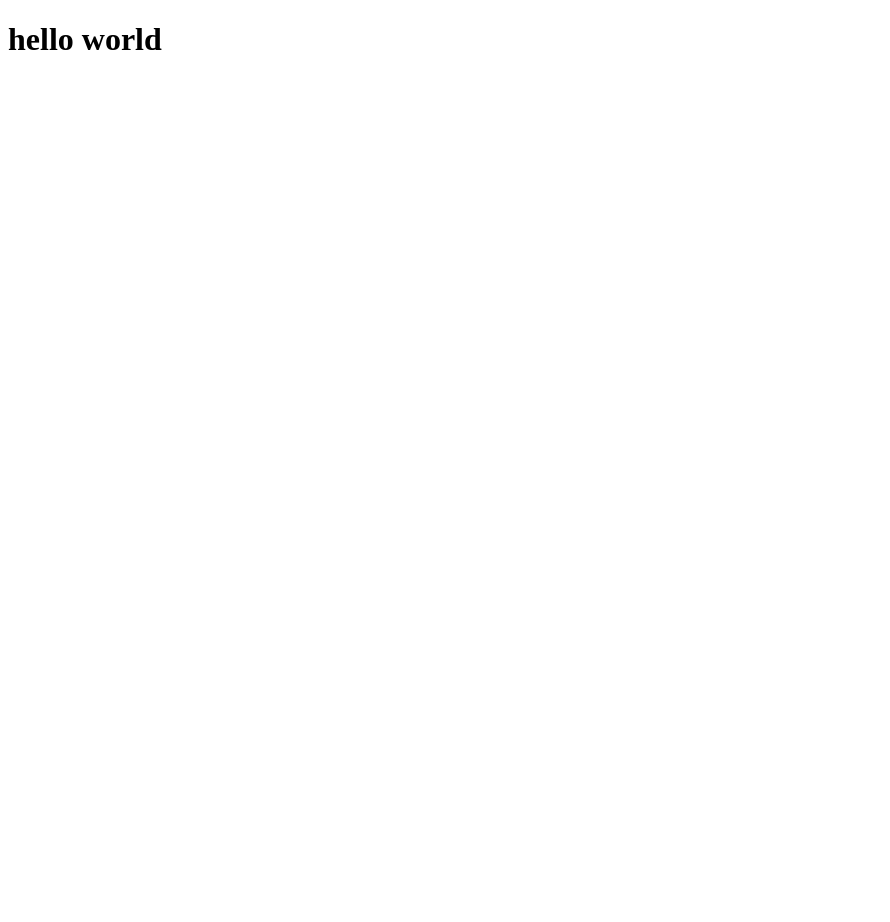
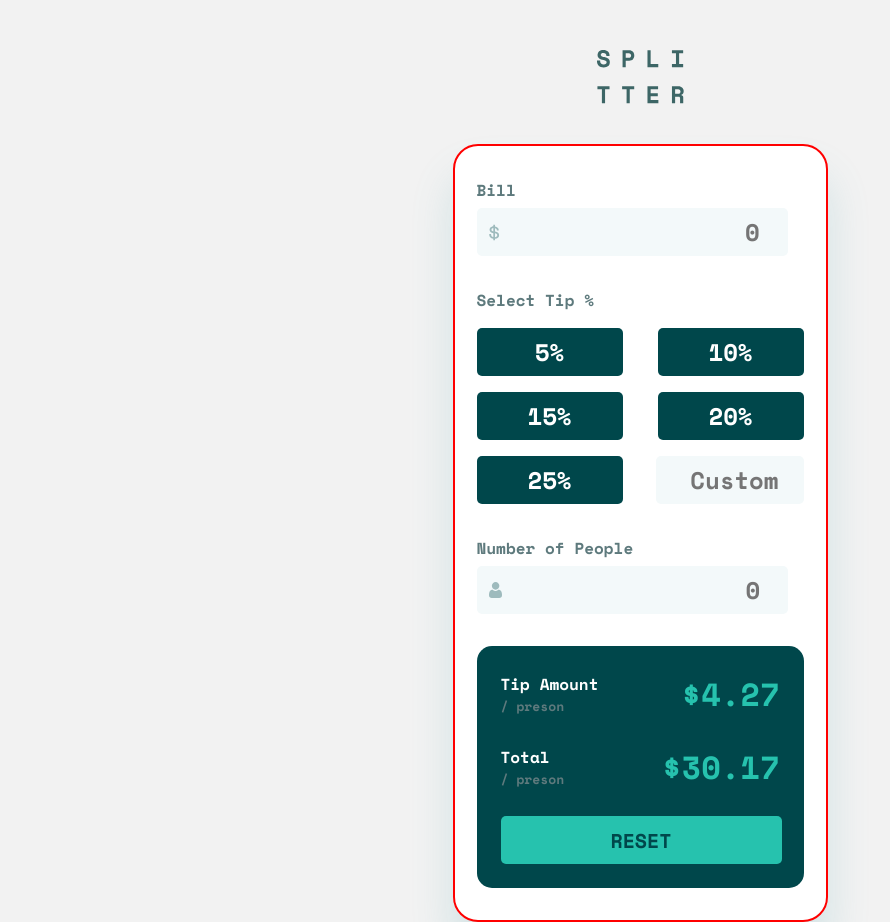
Before and after one commit to Datodia/Tip-Calculator-App, a plain HTML site: page index.html in a window 1280 px wide. Shown: the top 922 px of the page, without its empty margins (0-890 px from the left). Before the commit the page ends 800 px from the top, so only its background shows below. Drawn offline with nearby package versions, Linux system fonts and the light colour scheme.

Commit message:
feat: built markup

```diff
--- a/index.html
+++ b/index.html
@@ -5,9 +5,68 @@
     <meta http-equiv="X-UA-Compatible" content="IE=edge">
     <meta name="viewport" content="width=device-width, initial-scale=1.0">
     <link rel="stylesheet" href="style.css">
+    <link href="https://fonts.googleapis.com/css2?family=Space+Mono:wght@700&display=swap" rel="stylesheet">
     <title>Tip Calculator</title>
 </head>
 <body>
-    <h1>hello world</h1>
+    <div class="container">
+        <div class="title"></div>
+
+        <div class="box">
+            <div class="left">
+                <div class="bill">
+                    <h1>Bill</h1>
+                    <div class="input">
+                        <img src="assets/dolar.svg" alt="">
+                        <input type="number" placeholder="0">
+                    </div>
+                </div>
+
+
+                <div class="tip">
+                    <h1>Select Tip %</h1>
+                    <div class="tips">
+                        <button>5%</button>
+                        <button>10%</button>
+                        <button>15%</button>
+                        <button>20%</button>
+                        <button>25%</button>
+                        <input type="number" placeholder="Custom">
+                    </div>
+                </div>
+
+                <div class="people">
+                    <h1>Number of People</h1>
+                    <div class="input">
+                        <img src="assets/people.svg" alt="">
+                        <input type="number" placeholder="0">
+                    </div>
+                </div>
+
+            </div>
+
+            <div class="right">
+                <div class="amount flex">
+                    <div class="text">
+                        <h1>Tip Amount</h1>
+                        <p> / preson</p>
+                    </div>
+                    <div class="price">
+                        <h1>$4.27</h1>
+                    </div>
+                </div>
+                <div class="amount flex">
+                    <div class="text">
+                        <h1>Total</h1>
+                        <p> / preson</p>
+                    </div>
+                    <div class="price">
+                        <h1>$30.17</h1>
+                    </div>
+                </div>
+                <button>RESET</button>
+            </div>
+        </div>
+    </div>
 </body>
 </html>
--- a/style.css
+++ b/style.css
@@ -0,0 +1,157 @@
+*,
+*::before,
+*::after {
+    margin: 0;
+    padding: 0;
+    box-sizing: border-box;
+}
+
+:root {
+    --white: #fff;
+    --green: #00474B;
+    --lightgreen: #26C2AE;
+    --gray: #5E7A7D;
+    --light: #F3F9FA;
+}
+
+.flex {
+    display: flex;
+}
+
+body {
+    background-color: #F2F2F2;
+    font-family: 'space mono';
+    color: var(--gray);
+}
+
+.container {
+    width: 100%;
+
+}
+
+.container .title {
+    width: 87px;
+    height: 54px;
+    margin: auto;
+    margin-top: 50px;
+    margin-bottom: 40px;
+    background-image: url(assets/logo.svg);
+}
+
+.container .box {
+    margin: auto;
+    border: 2px solid red;
+    width: 375px;
+    background-color: var(--white);
+    box-shadow: 0px 32px 43px rgba(79, 166, 175, 0.200735);
+    border-radius: 25px;
+    margin-bottom: 40px;
+}
+
+.container .box .left .bill .input,
+.container .box .left .people .input {
+    width: 311px;
+    height: 48px;
+    background-color: var(--light);
+    display: flex;
+    align-items: center;
+    justify-content: space-around;
+    border-radius: 5px;
+    margin-top: 6px;
+    margin-bottom: 32px;
+}
+
+.container .box .left .bill .input input,
+.container .box .left .people .input input,
+.container .box .left .tip .tips input {
+    width: 80%;
+    height: 100%;
+    outline: none;
+    border: none;
+    font-size: 24px;
+    text-align: end;
+    color: var(--green);
+    font-weight: 700;
+    background-color: var(--light);
+    font-family: 'Space mono';
+}
+
+.container .box .left .tip .tips input {
+    width: 148px;
+    height: 48px;
+    padding-right: 10px;
+    border-radius: 5px;
+    margin-top: 16px;
+}
+
+.container .box .left .tip .tips {
+    display: flex;
+    flex-wrap: wrap;
+    justify-content: space-between;
+    margin-bottom: 32px;
+}
+
+.container .box .left .tip .tips button {
+    width: 146px;
+    height: 48px;
+    border-radius: 5px;
+    background-color: var(--green);
+    border: none;
+    margin-top: 16px;
+    color: var(--white);
+    font-family: "Space mono";
+    font-size: 24px;
+}
+
+.container .box .right,
+.container .box .left {
+    width: 327px;
+    margin: auto;
+    margin-top: 32px;
+    margin-bottom: 32px;
+}
+
+.container .box .left .bill h1,
+.container .box .left .tip h1,
+.container .box .left .people h1,
+.container .box .right .amount .text h1,
+.container .box .right .amount .price h1 {
+    font-size: 16px;
+}
+
+.container .box .right .amount .text h1 {
+    color: var(--white);
+}
+
+.container .box .right .amount .price h1 {
+    color: var(--lightgreen);
+    font-size: 32px;
+}
+
+.container .box .right .amount .text p {
+    font-size: 13px;
+}
+
+.container .box .right {
+    background-color: var(--green);
+    border-radius: 15px;
+    padding: 24px;
+    margin-top: 32px;
+}
+
+.container .box .right .amount {
+    justify-content: space-between;
+    align-items: center;
+    margin-bottom: 25px;
+}
+
+.container .box .right button {
+    width: 281px;
+    height: 48px;
+    background-color: var(--lightgreen);
+    color: var(--green);
+    border: none;
+    border-radius: 5px;
+    font-size: 20px;
+    font-family: 'Space Mono';
+}
```
Also changed, not shown: assets/dolar.svg (added), assets/logo.svg (added), assets/people.svg (added).
